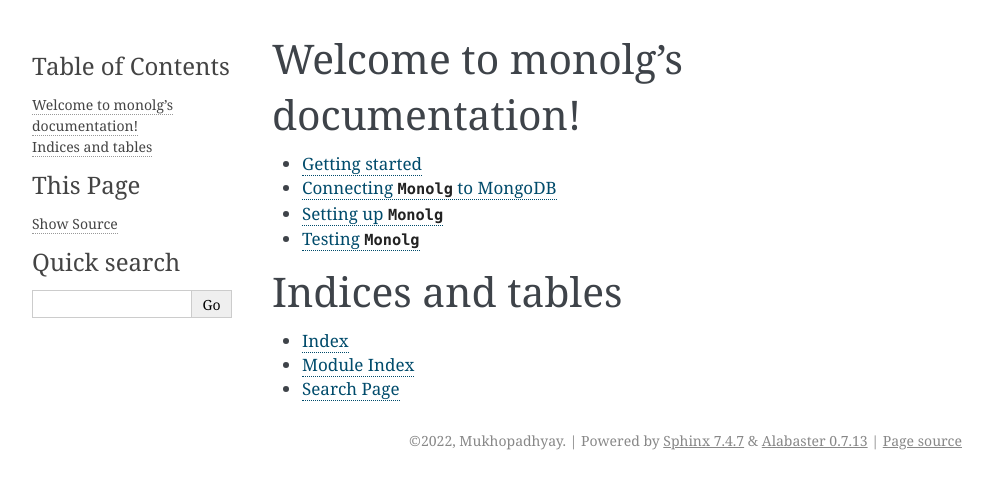
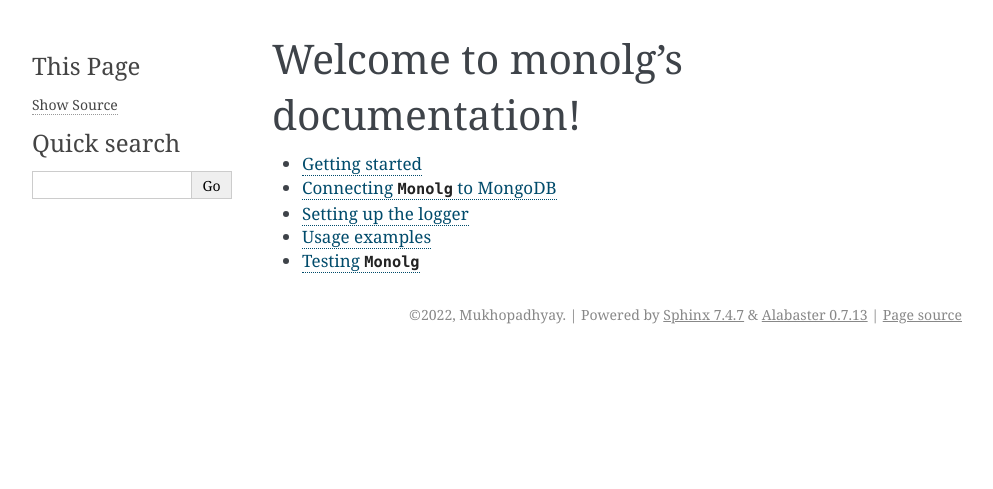
Before and after one commit to Mukhopadhyay/monolg, a Sphinx documentation site: the page built from docs/source/index.rst, in a window 1280 px wide. Shown: the top 489 px of the page, without its empty margins (148-1141 px from the left). Built offline with Sphinx 7.4.7, drawn with Linux system fonts in a browser that asks for light colours.

Commit message:
adding examples & settings rst to toc

```diff
--- a/docs/source/index.rst
+++ b/docs/source/index.rst
@@ -12,13 +12,13 @@
     pages/getting-started
     pages/connecting-monolg
     pages/settings-and-configs
+    pages/examples
     pages/tests
 
 
+.. Indices and tables
+.. ==================
 
-Indices and tables
-==================
-
-* :ref:`genindex`
-* :ref:`modindex`
-* :ref:`search`
+.. * :ref:`genindex`
+.. * :ref:`modindex`
+.. * :ref:`search`
--- /dev/null
+++ b/docs/source/pages/examples.rst
@@ -0,0 +1,2 @@
+Usage examples
+==============
--- a/docs/source/pages/settings-and-configs.rst
+++ b/docs/source/pages/settings-and-configs.rst
@@ -1,2 +1,2 @@
-Setting up ``Monolg``
+Setting up the logger
 =====================
```
